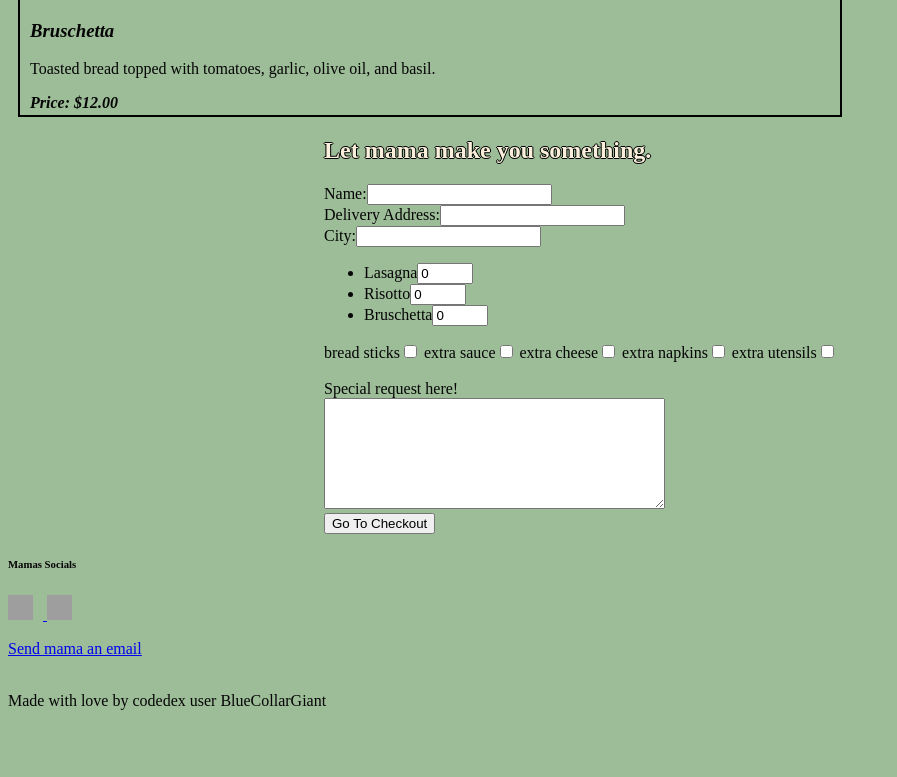
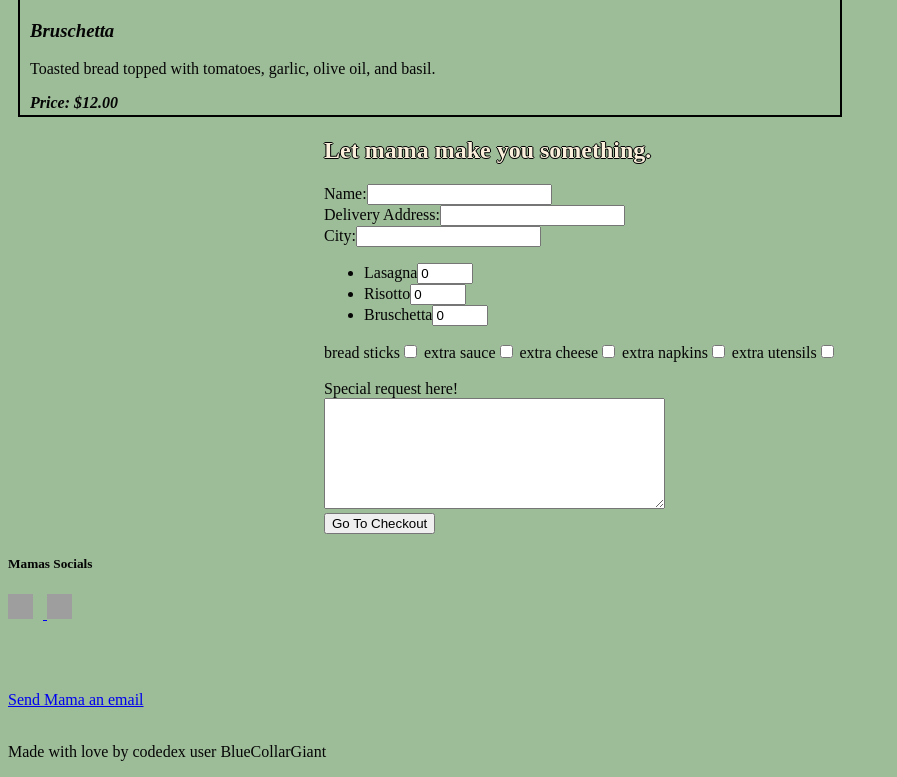
Before and after one commit to BlueCollarGiant/Mama-Cees, a plain HTML site: page index.html in a window 1280 px wide. Shown: the part 1316-2093 px from the top of the page, without its empty margins (0-897 px from the left). Before the commit the page ends 2042 px from the top, so only its background shows below. Drawn offline with Linux system fonts and the light colour scheme; grey boxes are pictures that could not be loaded.

Commit message:
found a few bugs quick fix

```diff
--- a/index.html
+++ b/index.html
@@ -82,15 +82,15 @@
             </section>
         </main>
         <footer>
-            <h6>Mamas Socials</h6>
+            <h5>Mamas Socials</h5> <!--for review purposeses the icons do work-->
             <p><a href="https://www.twitter.com">
-                <img src="https://cdn4.iconfinder.com/data/icons/social-media-black-white-2/1227/X-512.png" alt="twitter" width="25" height="25" style="margin-right: 10px;>
+                <img src="https://cdn4.iconfinder.com/data/icons/social-media-black-white-2/1227/X-512.png" alt="twitter" width="25" height="25" style="margin-right: 10px;">
                 </a>
                 <a href= "https://www.instagram.com">
-                <img src="https://cdn2.iconfinder.com/data/icons/social-media-2285/512/1_Instagram_colored_svg_1-512.png" alt="instagram" width="25" height="25" style="margin-right: 10px;>
+                <img src="https://cdn2.iconfinder.com/data/icons/social-media-2285/512/1_Instagram_colored_svg_1-512.png" alt="instagram" width="25" height="25" style="margin-right: 10px;">
                 </a>
             </p><br><br>
-            <p><a href="Randomemail@gmail.com">Send mama an email</a>
+            <p><a href="Randomemail@gmail.com">Send Mama an email</a>
             <br><br>
 
             <p>Made with love by codedex user BlueCollarGiant</p>
```
